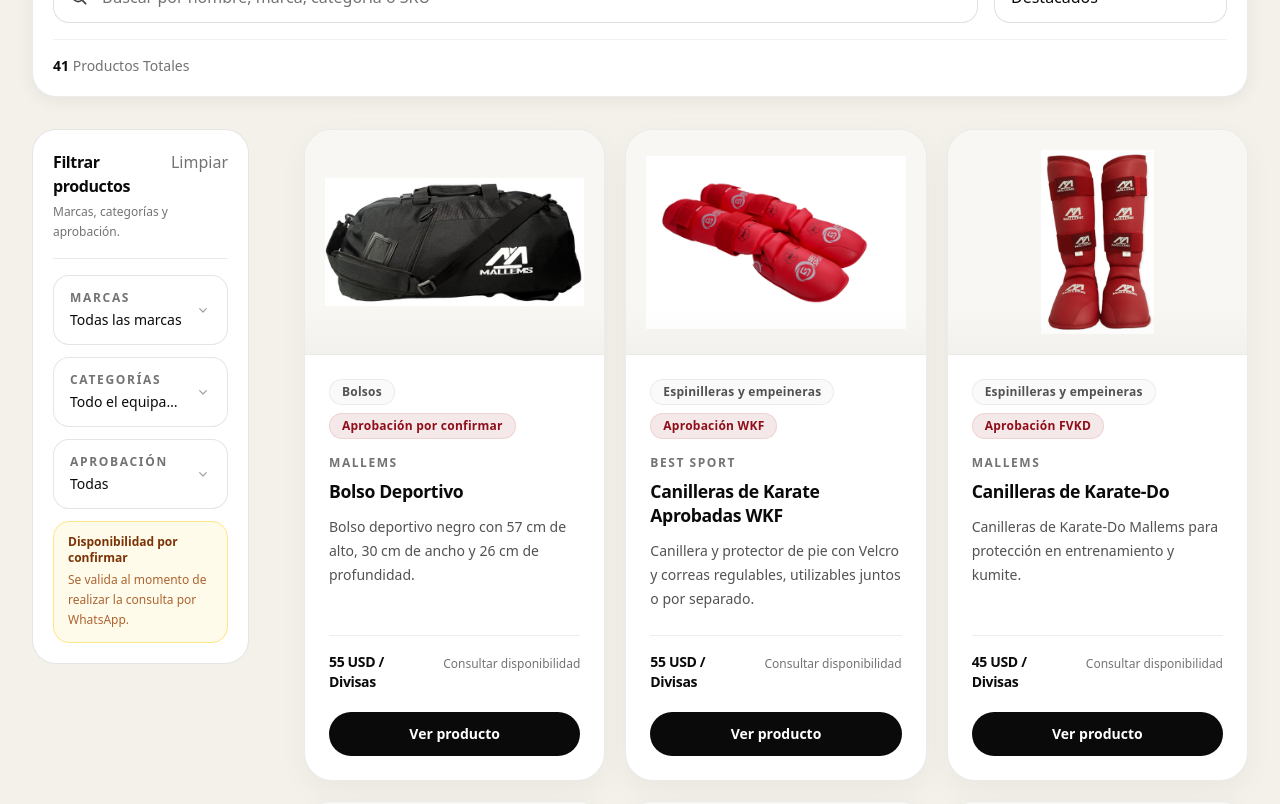
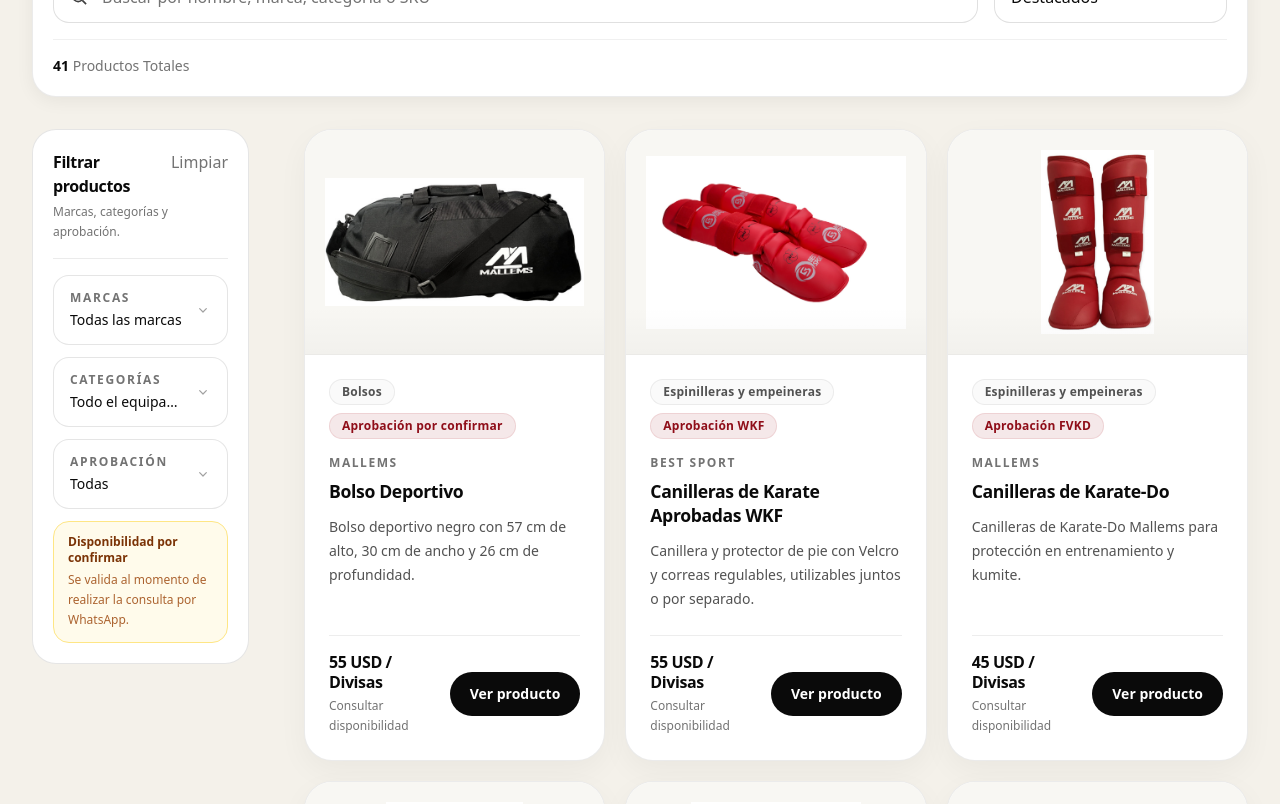
Before and after one commit to maorusohh/catalogo-karate, a Next.js app: page /catalogo in a window 1280 px wide. Shown: the part 420-1224 px from the top of the page. Built offline with nearby package versions, Linux system fonts and the light colour scheme.

Commit message:
style: separate catalog card footer by viewport

```diff
--- a/src/components/catalog/product-card.tsx
+++ b/src/components/catalog/product-card.tsx
@@ -17,9 +17,14 @@
   categoryName: string;
 };
 
+function getCardPriceLabel(label?: string): string {
+  return label?.replace(/\s+según talla$/i, "") ?? "Consultar precio";
+}
+
 export function ProductCard({ product, brandName, categoryName }: ProductCardProps) {
   const image = product.images[0];
   const primaryPrice = product.prices.find((price) => !price.variantId) ?? product.prices[0];
+  const cardPriceLabel = getCardPriceLabel(primaryPrice?.label);
 
   return (
     <article className="group flex h-full flex-col overflow-hidden rounded-[1.75rem] border border-black/8 bg-white shadow-[0_10px_30px_rgb(23_23_23_/_0.045)] transition-all duration-200 hover:-translate-y-1 hover:border-black/12 hover:shadow-[var(--ck-shadow-md)]">
@@ -79,14 +84,15 @@
           {product.shortDescription}
         </p>
 
-        <div className="mt-auto pt-6">
+        <div className="mt-auto pt-5 sm:pt-6">
           <div className="border-t border-black/7 pt-4">
-            <div className="flex min-h-11 items-start justify-between gap-3">
-              <p className="min-w-0 text-sm leading-5 font-semibold tracking-tight text-neutral-950">
-                {primaryPrice?.label ?? "Consultar precio"}
+            <div className="lg:hidden">
+              <div className="flex items-center justify-between gap-3">
+                <p className="min-w-0 text-base leading-5 font-semibold tracking-tight text-neutral-950">
+                  {cardPriceLabel}
                 </p>
 
-              <p className="shrink-0 pt-0.5 text-right text-xs leading-5 font-medium text-neutral-500">
+                <p className="shrink-0 text-right text-xs leading-5 font-medium text-neutral-500">
                   {availabilityLabels[product.availability]}
                 </p>
               </div>
@@ -94,13 +100,34 @@
               <Link
                 href={`/producto/${product.slug}`}
                 aria-label={`Ver producto: ${product.name}`}
-              className="mt-4 inline-flex min-h-11 w-full items-center justify-center rounded-full bg-neutral-950 px-5 text-sm font-semibold text-white transition-all duration-200 hover:-translate-y-px hover:bg-[var(--ck-red)]"
+                className="mt-3 inline-flex min-h-11 w-full items-center justify-center rounded-full bg-neutral-950 px-5 text-sm font-semibold text-white transition-all duration-200 hover:-translate-y-px hover:bg-[var(--ck-red)]"
+              >
+                Ver producto
+              </Link>
+            </div>
+
+            <div className="hidden lg:flex lg:items-center lg:justify-between lg:gap-4">
+              <div className="min-w-0">
+                <p className="text-base leading-5 font-semibold tracking-tight text-neutral-950">
+                  {cardPriceLabel}
+                </p>
+
+                <p className="mt-1 text-xs leading-5 font-medium text-neutral-500">
+                  {availabilityLabels[product.availability]}
+                </p>
+              </div>
+
+              <Link
+                href={`/producto/${product.slug}`}
+                aria-label={`Ver producto: ${product.name}`}
+                className="inline-flex min-h-11 shrink-0 items-center justify-center rounded-full bg-neutral-950 px-5 text-sm font-semibold text-white transition-all duration-200 hover:-translate-y-px hover:bg-[var(--ck-red)]"
               >
                 Ver producto
               </Link>
             </div>
           </div>
         </div>
+      </div>
     </article>
   );
 }
```
Lines whose indentation alone changed are shown as unchanged.
